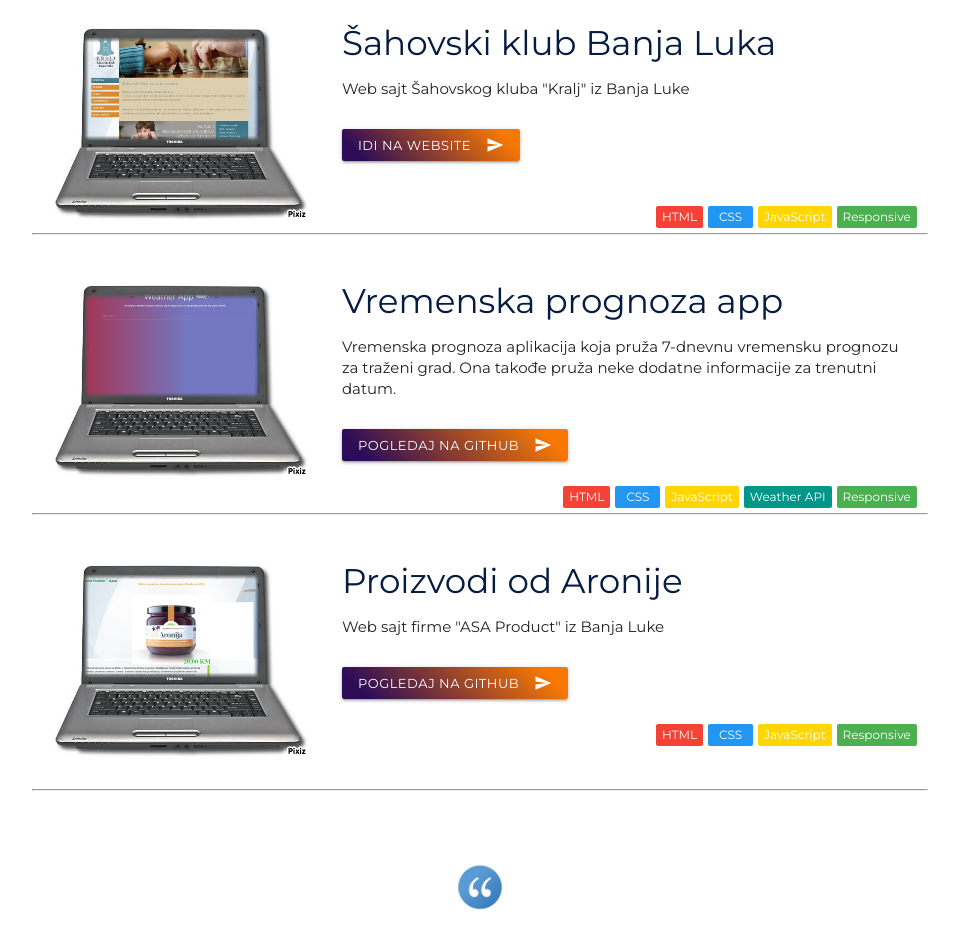
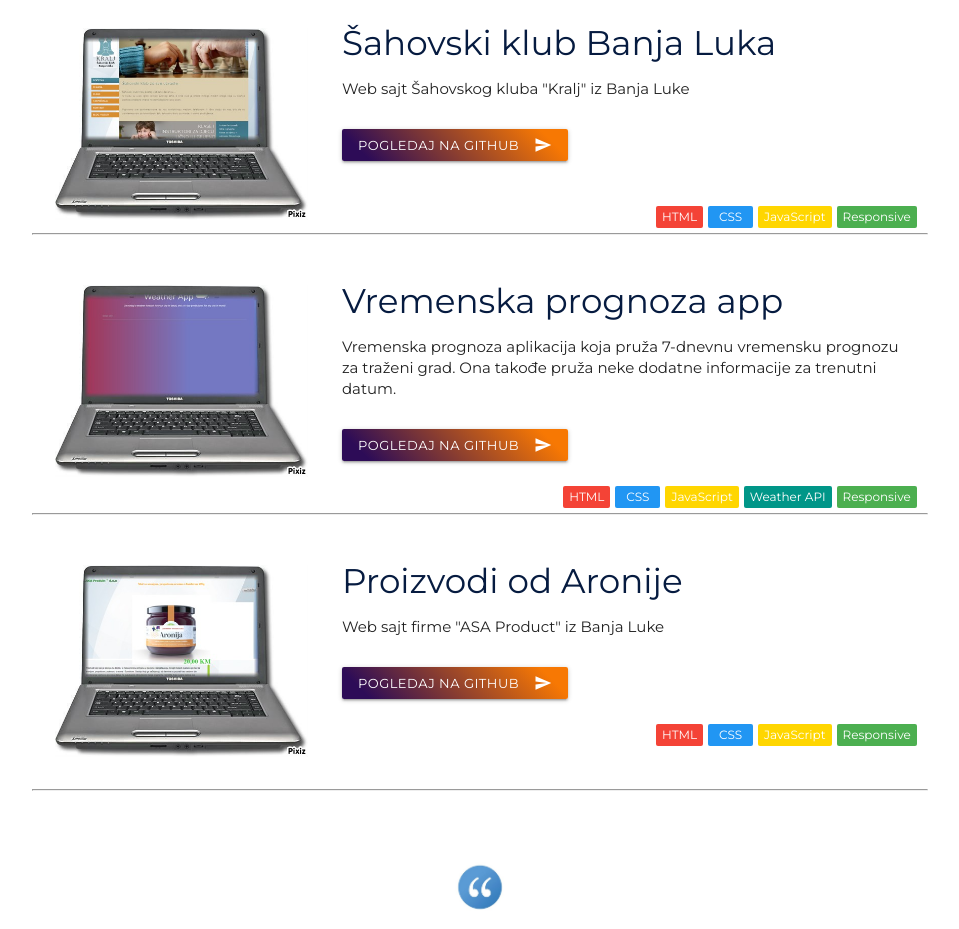
Before and after one commit to BranislavDrljaca/Moj-portfolio, a website: page build/index.html in a window 1280 px wide. Shown: the part 2424-3353 px from the top of the page, without its empty margins (160-1119 px from the left). Drawn offline with nearby package versions, Linux system fonts and the light colour scheme.

Commit message:
Update index.html

```diff
--- a/build/index.html
+++ b/build/index.html
@@ -100,7 +100,7 @@
                 <div class="col s12 m12 l12 xl8">
                     <h4 class="projecttitle">Šahovski klub Banja Luka</h4>
                     <p class="projectdesc">Web sajt Šahovskog kluba "Kralj" iz Banja Luke</p>
-                    <a href="https://github.com/BranislavDrljaca/sahovski-klub" target="_blank" class="waves-effect waves-light btn-small gotobtn"><i class="material-icons right">send</i>IDI NA WEBSITE</a>
+                    <a href="https://github.com/BranislavDrljaca/sahovski-klub" target="_blank" class="waves-effect waves-light btn-small gotobtn"><i class="material-icons right">send</i>POGLEDAJ NA GITHUB</a>
                     <div class="badgeextra left-align">
                         <span class="new badge green" data-badge-caption="Responsive"></span>
 
```
